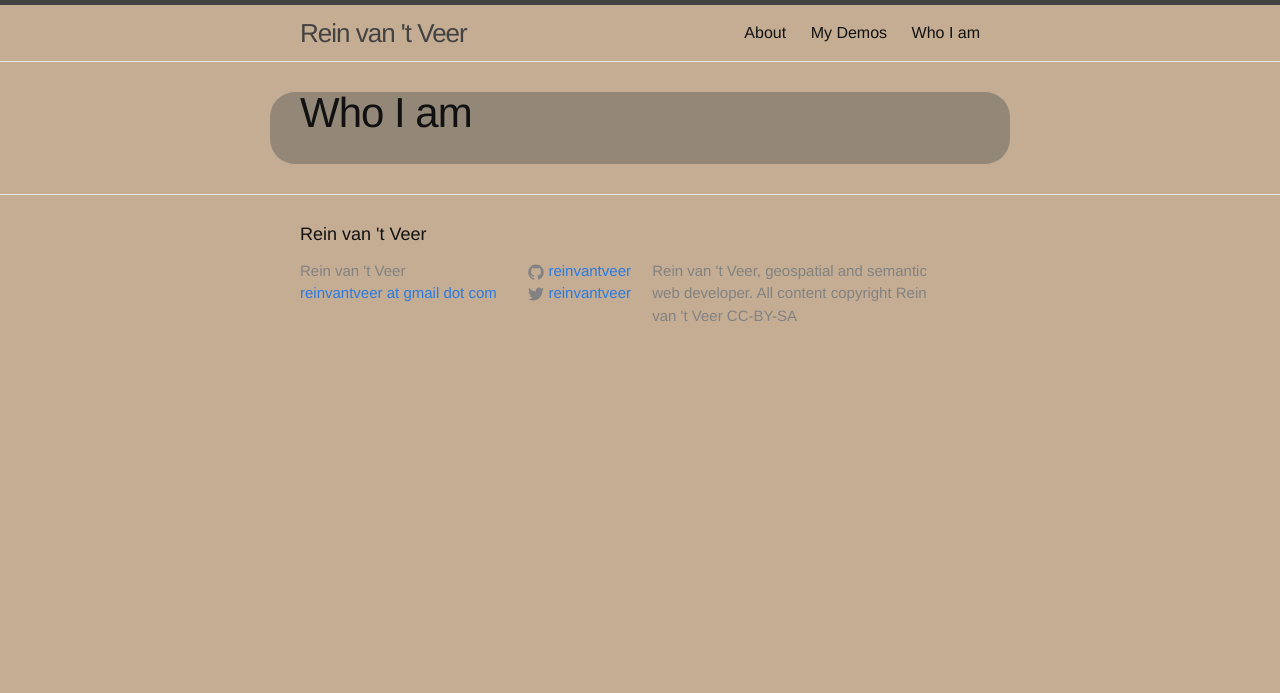
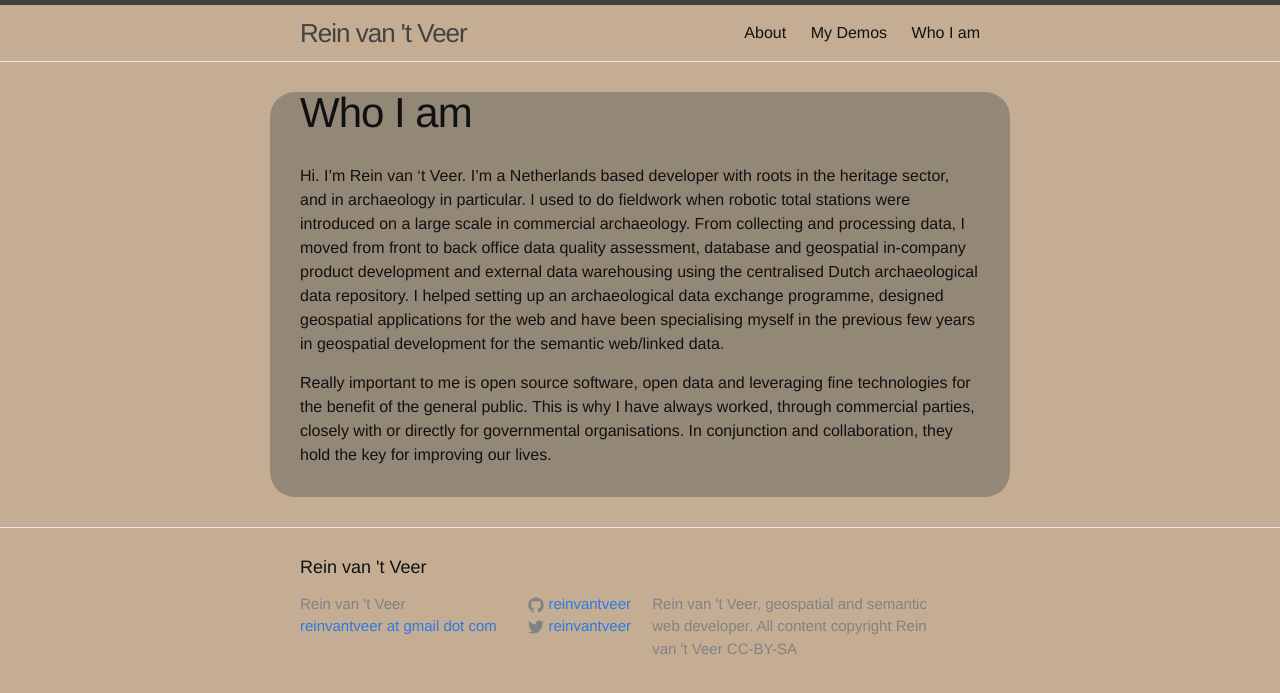
Before and after one commit to reinvantveer/reinvantveer.github.io, a Jekyll site: the page built from personal.md, in a window 1280 px wide. Shown: the top 693 px of the page. Built offline with Jekyll 4.4.1, drawn with Linux system fonts in a browser that asks for light colours.

Commit message:
Update personal.md

```diff
--- a/personal.md
+++ b/personal.md
@@ -2,3 +2,6 @@
 layout: page
 title: Who I am
 ---
+Hi. I'm Rein van 't Veer. I'm a Netherlands based developer with roots in the heritage sector, and in archaeology in particular. I used to do fieldwork when robotic total stations were introduced on a large scale in commercial archaeology. From collecting and processing data, I moved from front to back office data quality assessment, database and geospatial in-company product development and external data warehousing using the centralised Dutch archaeological data repository. I helped setting up an archaeological data exchange programme, designed geospatial applications for the web and have been specialising myself in the previous few years in geospatial development for the semantic web/linked data.
+
+Really important to me is open source software, open data and leveraging fine technologies for the benefit of the general public. This is why I have always worked, through commercial parties, closely with or directly for governmental organisations. In conjunction and collaboration, they hold the key for improving our lives.
```
